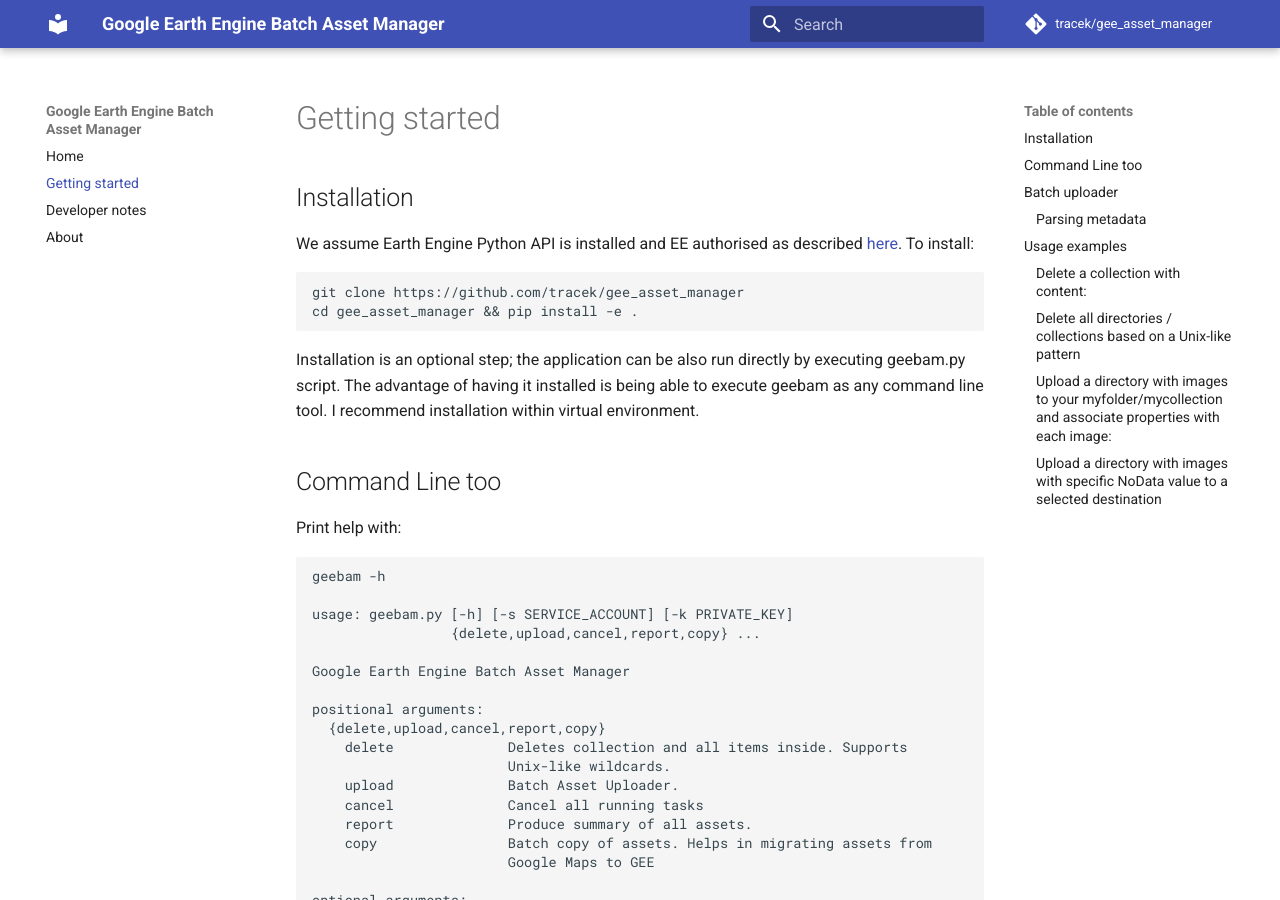
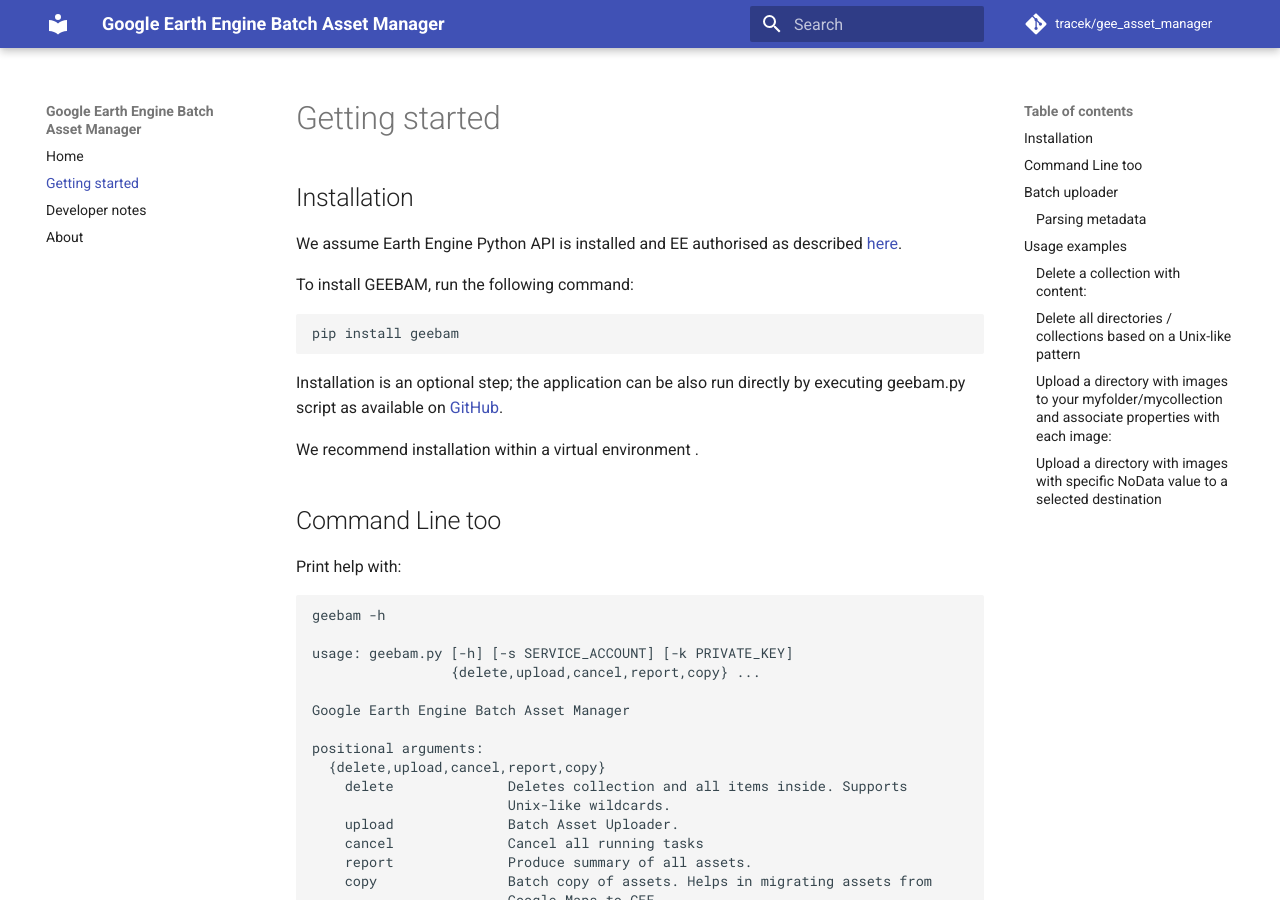
Before and after one commit to tracek/gee_asset_manager, an MkDocs documentation site: the page built from docs/getting_started.md, in a window 1280 px wide and 900 px high. Built offline with MkDocs 1.6.1 and Material for MkDocs 9.7.7, drawn with Linux system fonts in a browser that asks for light colours; comment, search, counter and statistics services are not loaded.

Commit message:
update docs

````diff
--- a/docs/getting_started.md
+++ b/docs/getting_started.md
@@ -1,16 +1,17 @@
 # Getting started
 
 ## Installation
-We assume Earth Engine Python API is installed and EE authorised as described [here](https://developers.google.com/earth-engine/python_install). To install:
+We assume Earth Engine Python API is installed and EE authorised as described [here](https://developers.google.com/earth-engine/python_install).
+
+To install GEEBAM, run the following command:
 ```
-git clone https://github.com/tracek/gee_asset_manager
-cd gee_asset_manager && pip install -e .
+pip install geebam
 ```
 
 Installation is an optional step; the application can be also run
-directly by executing geebam.py script. The advantage of having it
-installed is being able to execute geebam as any command line tool. I
-recommend installation within virtual environment.
+directly by executing geebam.py script as available on [GitHub](https://github.com/tracek/gee_asset_manager).
+
+We recommend installation within a virtual environment .
 
 ## Command Line too
 
````
